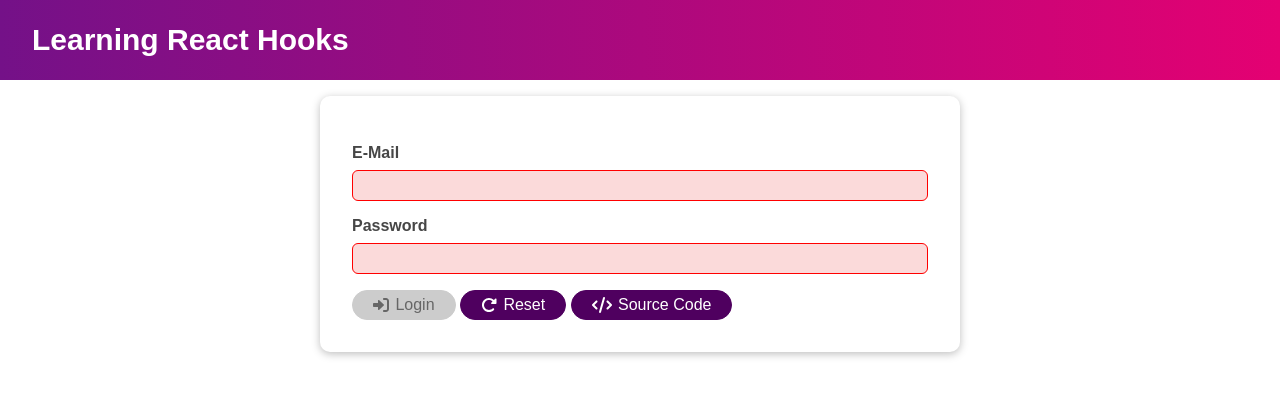
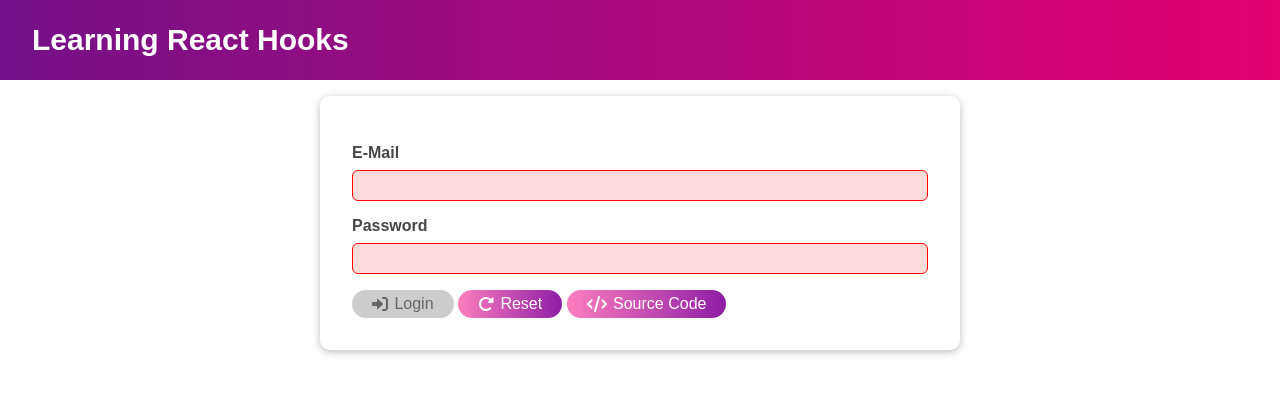
Before and after one commit to rubanero14/React-Lessons-Section10-Using-useEffect-useReducer-and-useContext, a React (Create React App) app: page / in a window 1280 px wide. Shown: the top 396 px of the page. Built offline with nearby package versions, Linux system fonts and the light colour scheme.

Commit message:
UI improvement

```diff
--- a/src/components/UI/Button/Button.module.css
+++ b/src/components/UI/Button/Button.module.css
@@ -1,7 +1,7 @@
 .button {
   font: inherit;
-  border: 1px solid #4f005f;
-  background: #4f005f;
+  background: linear-gradient(90deg, #fd7ebe, #8e1da5);
+  border: none;
   color: white;
   padding: 5px 20px;
   cursor: pointer;
@@ -16,8 +16,7 @@
 
 .button:hover,
 .button:active {
-  background: #741188;
-  border-color: #741188;
+  background: linear-gradient(90deg, #fd7ebe, #cf2ef0);;
 }
 
 .button:focus {
```
